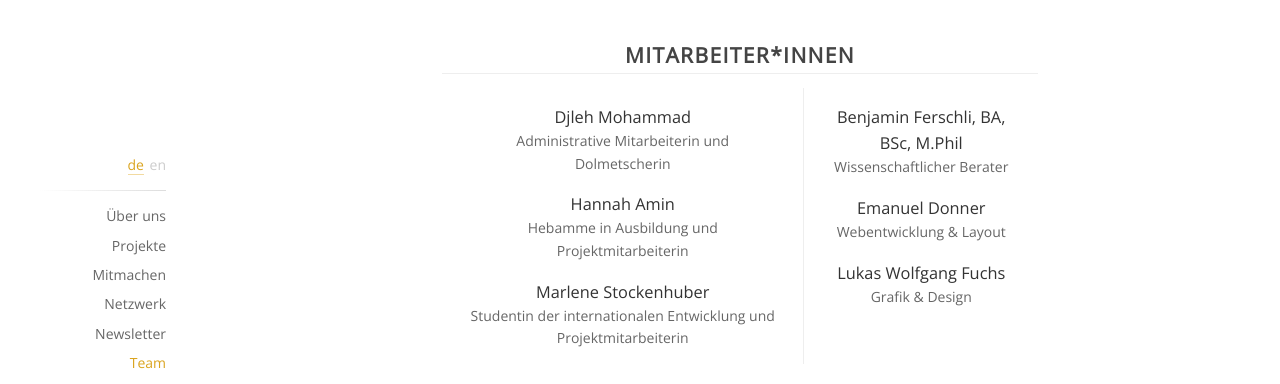
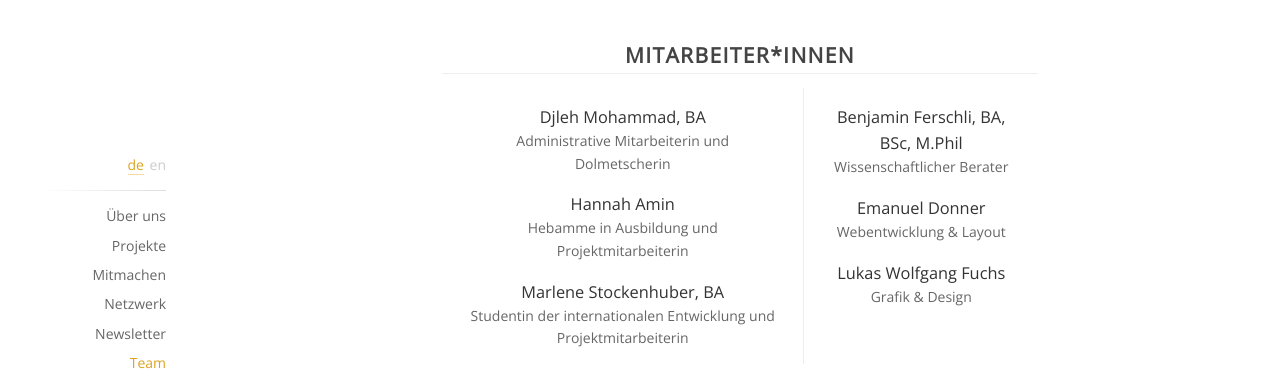
Before and after one commit to pinverein/anna-laura, a Jekyll site: the page built from index.html, in a window 1280 px wide and 900 px high, scrolled down 5570 px. Shown: the part 154-538 px from the top of the window. Built offline with Jekyll 4.4.1, drawn with Linux system fonts in a browser that asks for light colours; comment, search, counter and statistics services are not loaded.

```diff
--- a/pages/de/content_team.html
+++ b/pages/de/content_team.html
@@ -37,11 +37,11 @@ language: de
       <div class="sub-box">
         <div class="member-column">
           <!-- <h2>Noch wer</h2> -->
-          <h3>Djleh Mohammad</h3>
+          <h3>Djleh Mohammad, BA</h3>
           <p>Administrative Mitarbeiterin und Dolmetscherin</p>
           <h3>Hannah Amin</h3>
           <p>Hebamme in Ausbildung und Projektmitarbeiterin</p>
-          <h3>Marlene Stockenhuber</h3>
+          <h3>Marlene Stockenhuber, BA</h3>
           <p>Studentin der internationalen Entwicklung und Projektmitarbeiterin</p>
 
 
```
